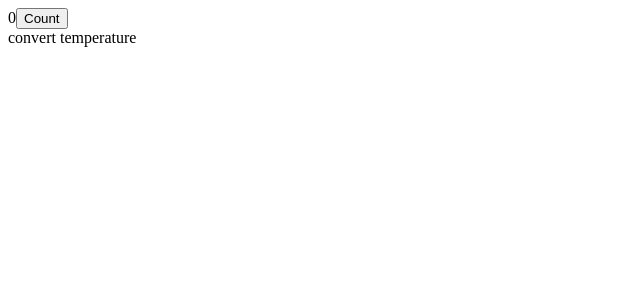
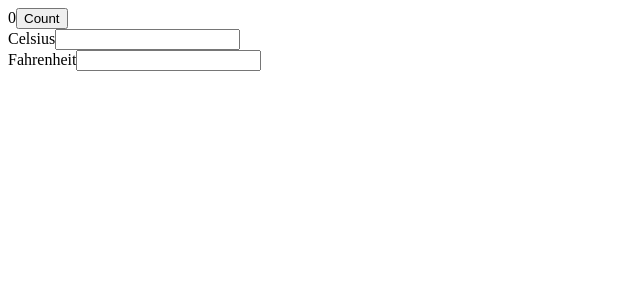
Before and after one commit to bernardomontoya/guis, a React (Create React App) app: page / in a window 1280 px wide. Shown: the top 300 px of the page, without its empty margins (0-640 px from the left). Built offline with nearby package versions, Linux system fonts and the light colour scheme.

Commit message:
feat: add temperature converter

```diff
--- /dev/null
+++ b/src/components/shared/input/input.tsx
@@ -0,0 +1,23 @@
+interface InputProps {
+  type: string;
+  value: string | number;
+  onChange: (e: React.ChangeEvent<HTMLInputElement>) => void;
+  placeholder?: string;
+  label?: string;
+}
+
+const Input = ({ value, type, onChange, placeholder, label }: InputProps) => {
+  return (
+    <div>
+      {label ? <label>{label}</label> : null}
+      <input
+        value={value}
+        type={type}
+        onChange={onChange}
+        placeholder={placeholder}
+      />
+    </div>
+  );
+};
+
+export default Input;
--- a/src/components/tasks/temperatureConverter/temperatureConverter.tsx
+++ b/src/components/tasks/temperatureConverter/temperatureConverter.tsx
@@ -1,10 +1,54 @@
-import { useEffect } from "react";
+import { useState, useEffect } from "react";
+import Input from "../../shared/input/input";
 
 const TemperatureConverter = () => {
   useEffect(() => {
     console.log("rendered TemperatureConverter");
   });
-  return <div>convert temperature</div>;
+  const [celsius, setCelcius] = useState<number | string>("");
+  const [fahrenheit, setFahrenheit] = useState<number | string>("");
+
+  const convertTemperature = (
+    e: React.ChangeEvent<HTMLInputElement>,
+    to: string
+  ) => {
+    const value = e.target.value;
+    const number = Number(value);
+    if (to === "celsius") {
+      if (value) {
+        const calculatedCelsius = number * (9 / 5) + 32;
+        setCelcius(Number(calculatedCelsius.toFixed(2)));
+      }
+      setFahrenheit(value ? number : value);
+    } else {
+      if (value) {
+        const calculatedFarenheit = (number - 32) * (5 / 9);
+        setFahrenheit(Number(calculatedFarenheit.toFixed(2)));
+      }
+      setCelcius(value ? number : value);
+    }
+  };
+
+  return (
+    <div>
+      <Input
+        label="Celsius"
+        type="number"
+        value={celsius}
+        onChange={(e) => {
+          convertTemperature(e, "fahrenheit");
+        }}
+      />
+      <Input
+        label="Fahrenheit"
+        type="number"
+        value={fahrenheit}
+        onChange={(e) => {
+          convertTemperature(e, "celsius");
+        }}
+      />
+    </div>
+  );
 };
 
 export default TemperatureConverter;
```
Also changed, not shown: 1 other file (tests, documents, lock files or other folders).
